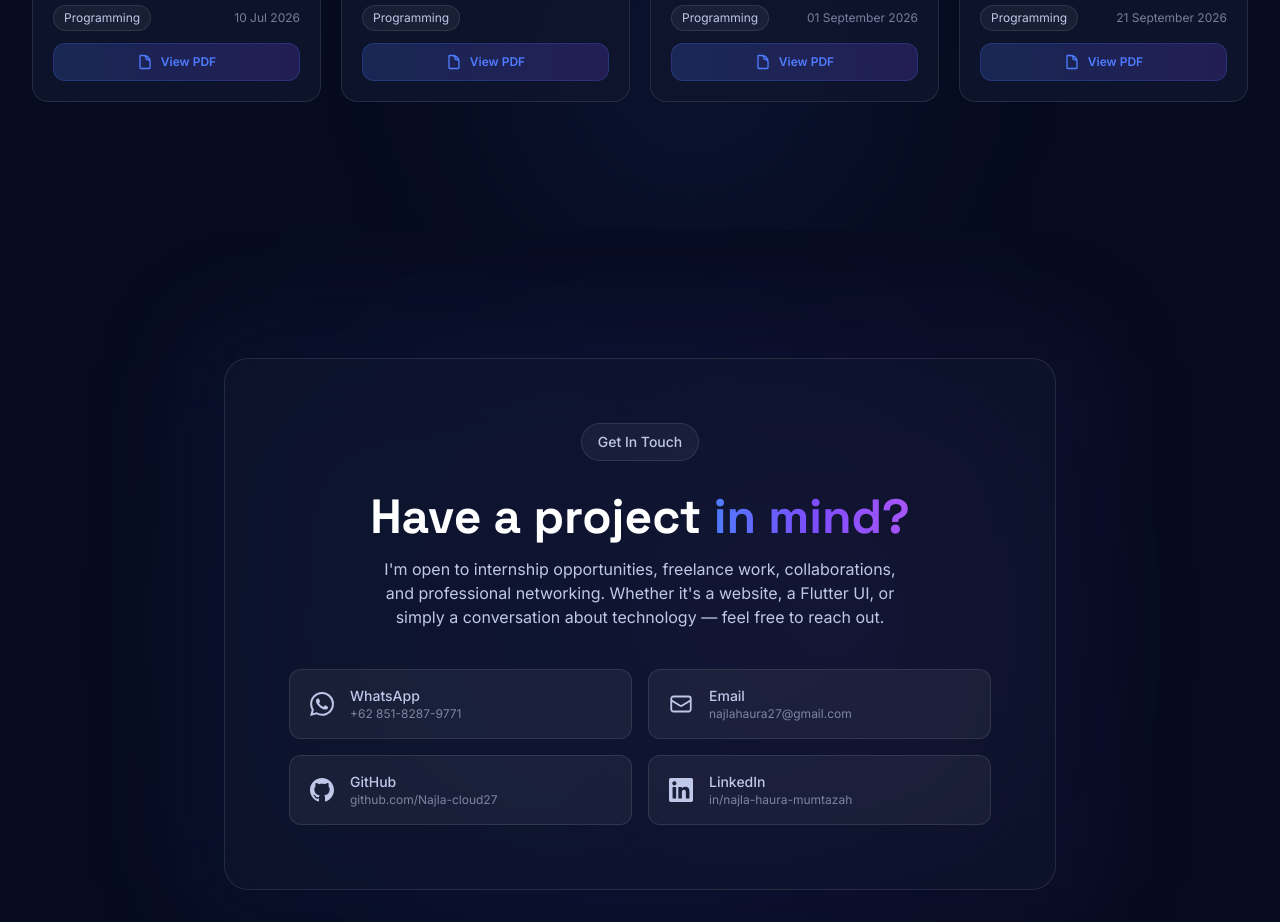
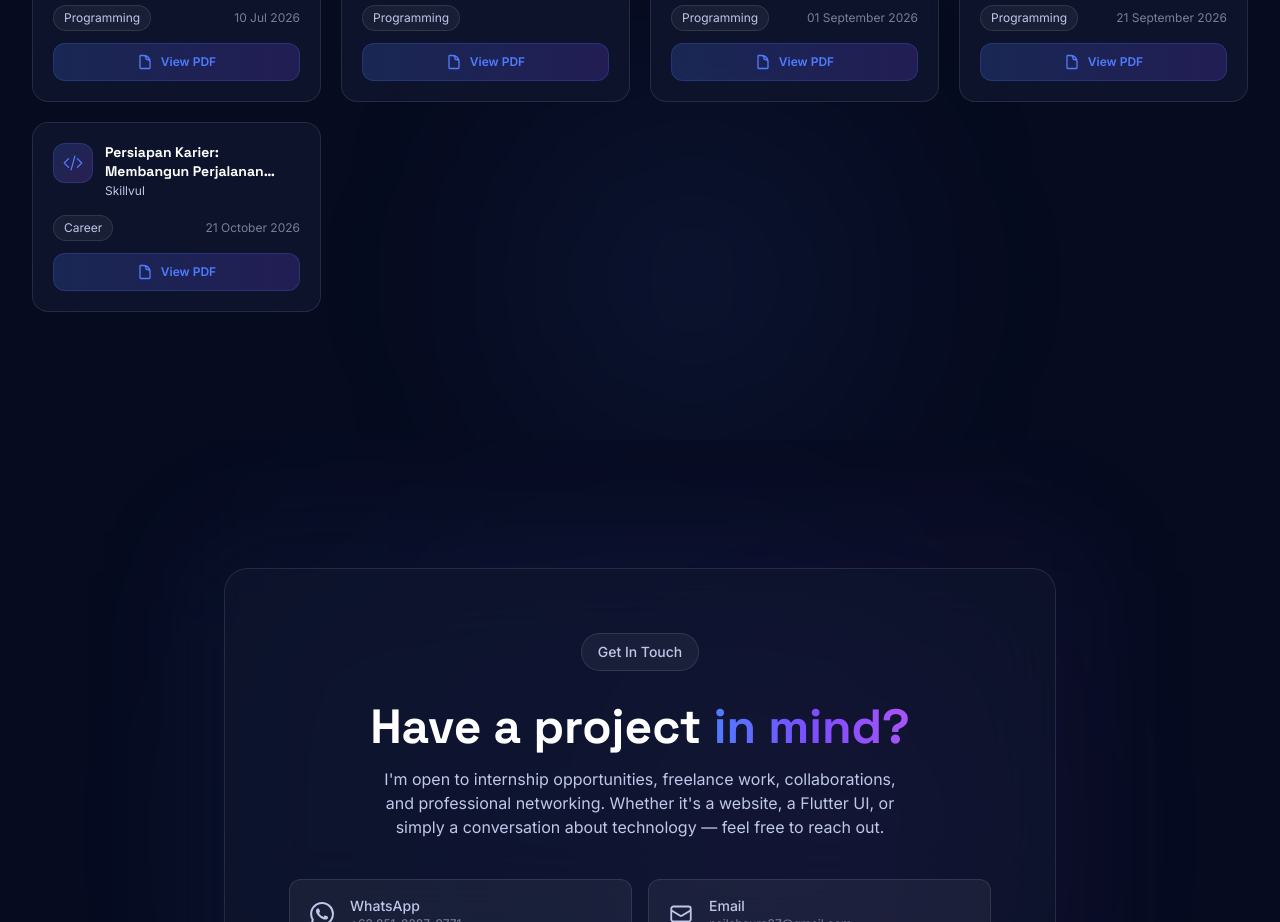
Before and after one commit to Najla-cloud27/WebsitePortfolio_najla2026, a React (Vite) app: page / in a window 1280 px wide. Shown: the part 7160-8082 px from the top of the page. Built offline with nearby package versions, Linux system fonts and the light colour scheme.

Commit message:
Update 2 Commit

```diff
--- a/src/data/certificates.js
+++ b/src/data/certificates.js
@@ -95,6 +95,14 @@ const certificates = [
     date: "21 September 2026",
     file: "documents/certificates/sertifikat_course_Belajar Frontend Web Untuk Pemula.pdf",
     category: "Programming"
+  },
+  {
+    id: 13,
+    title: "Persiapan Karier: Membangun Perjalanan Karier dan Kehidupan",
+    issuer: "Skillvul",
+    date: "21 October 2026",
+    file: "documents/certificates/Completion Certificate for Persiapan Karir_ Membangun Perjalanan Karir dan Kehidupan.pdf",
+    category: "Career"
   }
 ];
 
```
Also changed, not shown: 1 other file (tests, documents, lock files or other folders).
